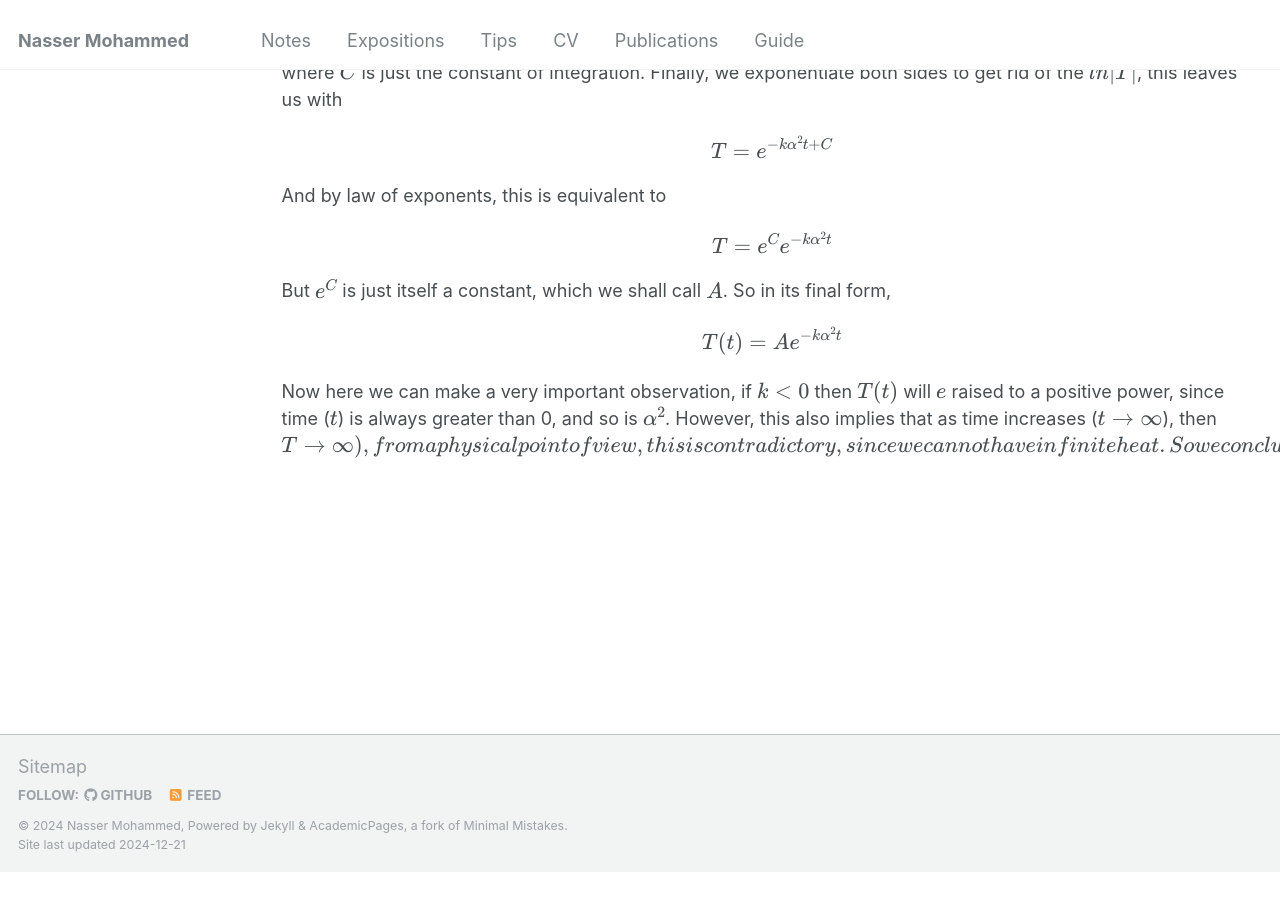
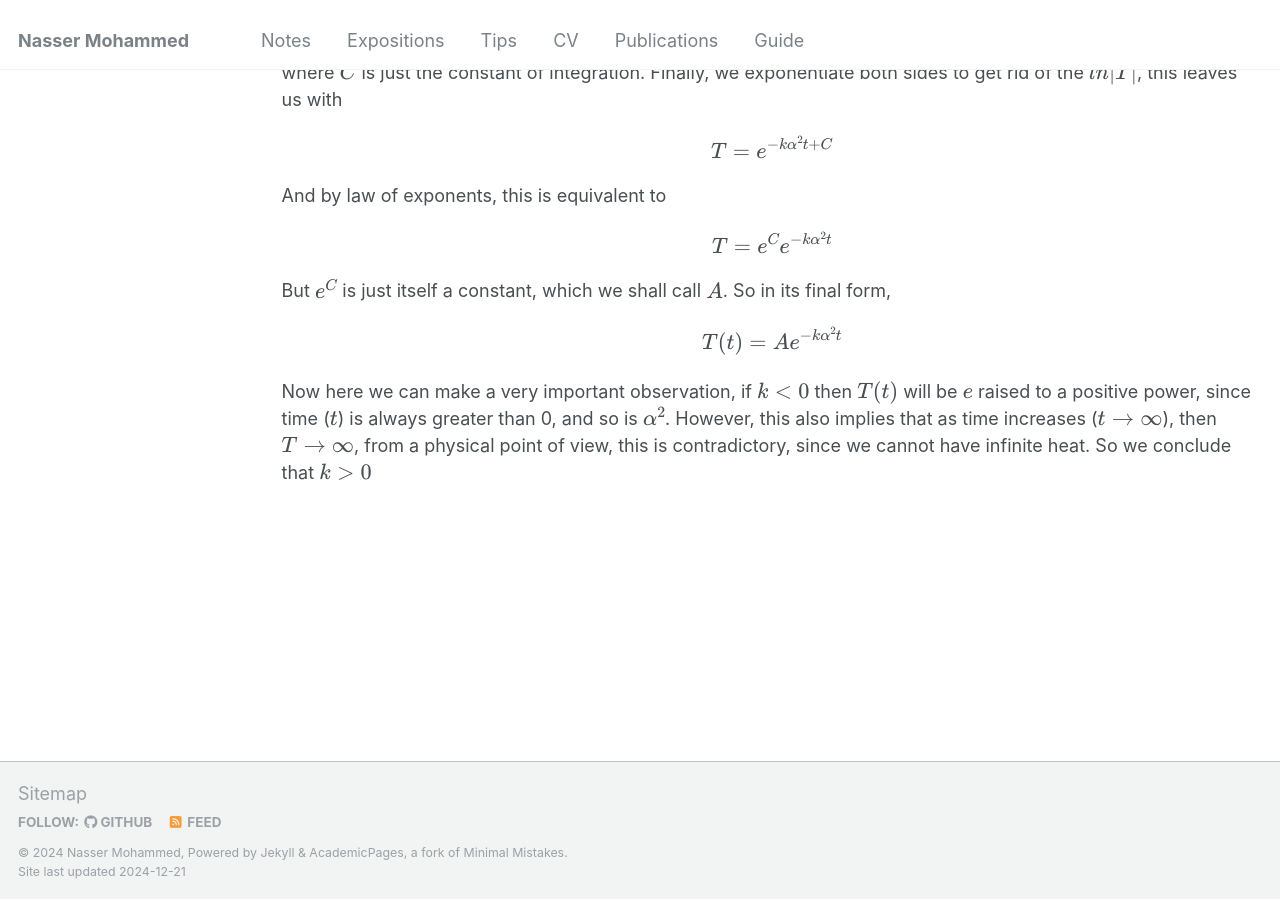
Before and after one commit to Nasser-Mohammed/Nasser-Mohammed.github.io, a Jekyll site: the page built from _pages/notes/pde/heatequation.md, in a window 1280 px wide and 900 px high, scrolled down 3586 px. Built offline with Jekyll 4.4.1, drawn with Linux system fonts in a browser that asks for light colours; before the commit the page ends 4459 px from its top, so only the background shows below that; some of the changed lines change nothing that is shown.

Commit message:
Update heatequation.md

```diff
--- a/_pages/notes/pde/heatequation.md
+++ b/_pages/notes/pde/heatequation.md
@@ -46,4 +46,4 @@
 If you do not see why, I have in depth ODE notes as well. But to explain it briefly, if we do our cheat of treating \\(T'(t)\\) as a fraction by using Leibniz notation, we get \\[\frac{dT}{dt} = -k\alpha^2T\\] Multiplying both sides by \\(dt\\) and dividing both sides by \\(T\\) we have the equation \\[\frac{1}{T}dT = -k\alpha^2dt\\] We then integrate both sides, \\[\int \frac{1}{T}dT = \int -k\alpha^2dt\\]
 which results in \\[ln|T| = -k\alpha^2t + C\\] where \\(C\\) is just the constant of integration. Finally, we exponentiate both sides to get rid of the \\(ln|T|\\), this leaves us with \\[T = e^{-k\alpha^2t + C}\\] And by law of exponents, this is equivalent to \\[T = e^Ce^{-k\alpha^2t}\\] But \\(e^C\\) is just itself a constant, which we shall call \\(A\\). So in its final form, \\[T(t) = Ae^{-k\alpha^2t}\\]
 
-Now here we can make a very important observation, if \\(k < 0\\) then \\(T(t)\\) will \\(e\\) raised to a positive power, since time (\\(t\\)) is always greater than 0, and so is \\(\alpha^2\\). However, this also implies that as time increases (\\(t \rightarrow \infty\\)), then \\(T \rightarrow \infty), from a physical point of view, this is contradictory, since we cannot have infinite heat. So we conclude that \\(k > 0\\)
+Now here we can make a very important observation, if \\(k < 0\\) then \\(T(t)\\) will be \\(e\\) raised to a positive power, since time (\\(t\\)) is always greater than 0, and so is \\(\alpha^2\\). However, this also implies that as time increases (\\(t \rightarrow \infty\\)), then \\(T \rightarrow \infty\\), from a physical point of view, this is contradictory, since we cannot have infinite heat. So we conclude that \\(k > 0\\)
```
